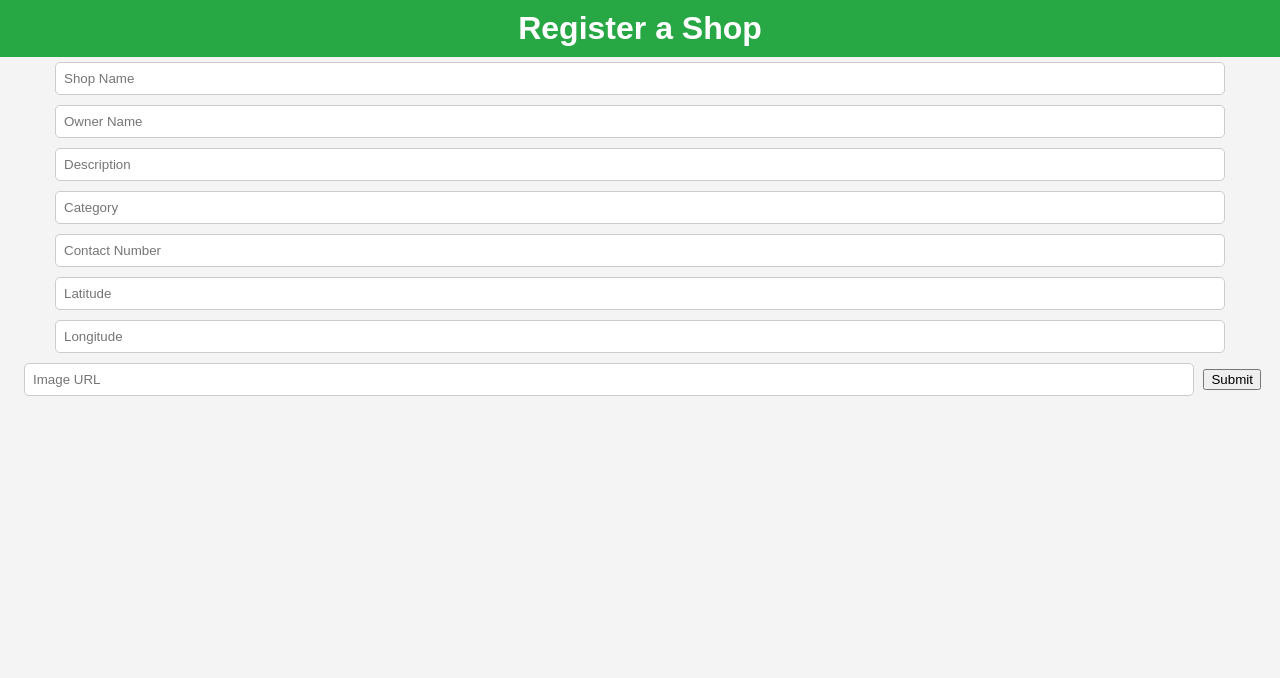
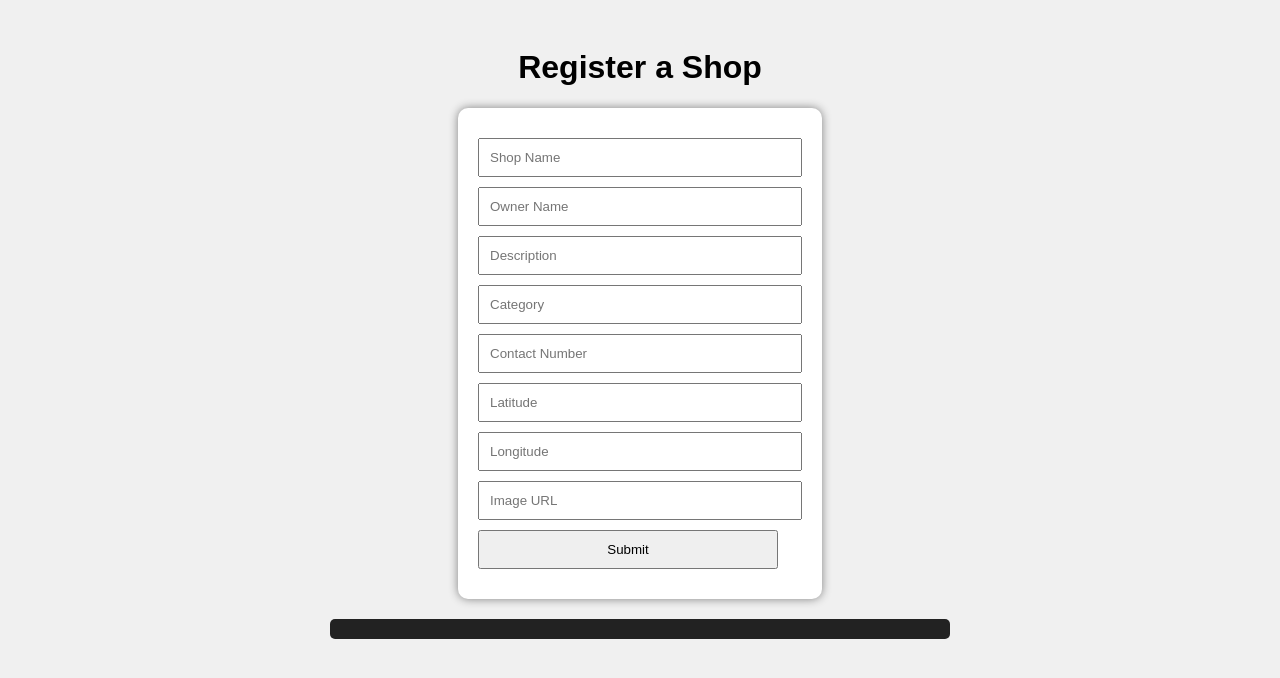
Before and after one commit to sbrcodehack/Shopnearbuy, a plain HTML site: page index.html in a window 1280 px wide. Drawn offline with Linux system fonts and the light colour scheme.

Commit message:
Update style.css

```diff
--- a/style.css
+++ b/style.css
@@ -1,67 +1,34 @@
 body {
-  margin: 0;
-  font-family: Arial, sans-serif;
-  background: #f4f4f4;
+  font-family: Arial;
   text-align: center;
+  background: #f0f0f0;
+  padding: 20px;
 }
 
-#map {
-  height: 300px;
-  margin: 10px;
+form {
+  display: inline-block;
+  text-align: left;
+  padding: 20px;
+  background: white;
   border-radius: 10px;
+  box-shadow: 0 0 10px gray;
 }
 
-h1 {
-  background: #28a745;
-  color: white;
+input, button {
+  display: block;
+  width: 300px;
+  margin: 10px 0;
   padding: 10px;
-  margin: 0;
 }
 
-.controls {
-  margin: 10px;
+pre {
+  text-align: left;
+  background: #222;
+  color: #0f0;
+  padding: 10px;
+  max-width: 600px;
+  margin: 20px auto;
+  border-radius: 5px;
+  font-size: 14px;
+  overflow-x: auto;
 }
-
-#addForm {
-  display: none;
-  margin: 10px;
-  background: #fff;
-  padding: 10px;
-  border-radius: 10px;
-  box-shadow: 0 0 5px #ccc;
-}
-
-input, textarea, select {
-  width: 90%;
-  padding: 8px;
-  margin: 5px;
-  border: 1px solid #ccc;
-  border-radius: 5px;
-}
-
-.shop {
-  background: white;
-  margin: 10px;
-  padding: 10px;
-  border-radius: 10px;
-  box-shadow: 0 0 5px #ccc;
-  text-align: left;
-}
-
-img.preview {
-  max-width: 100%;
-  height: 150px;
-  border-radius: 10px;
-  margin-top: 5px;
-}
-
-#addBtn {
-  font-size: 30px;
-  cursor: pointer;
-  margin: 10px;
-}
-
-#search {
-  width: 90%;
-  margin-bottom: 10px;
-}
```
